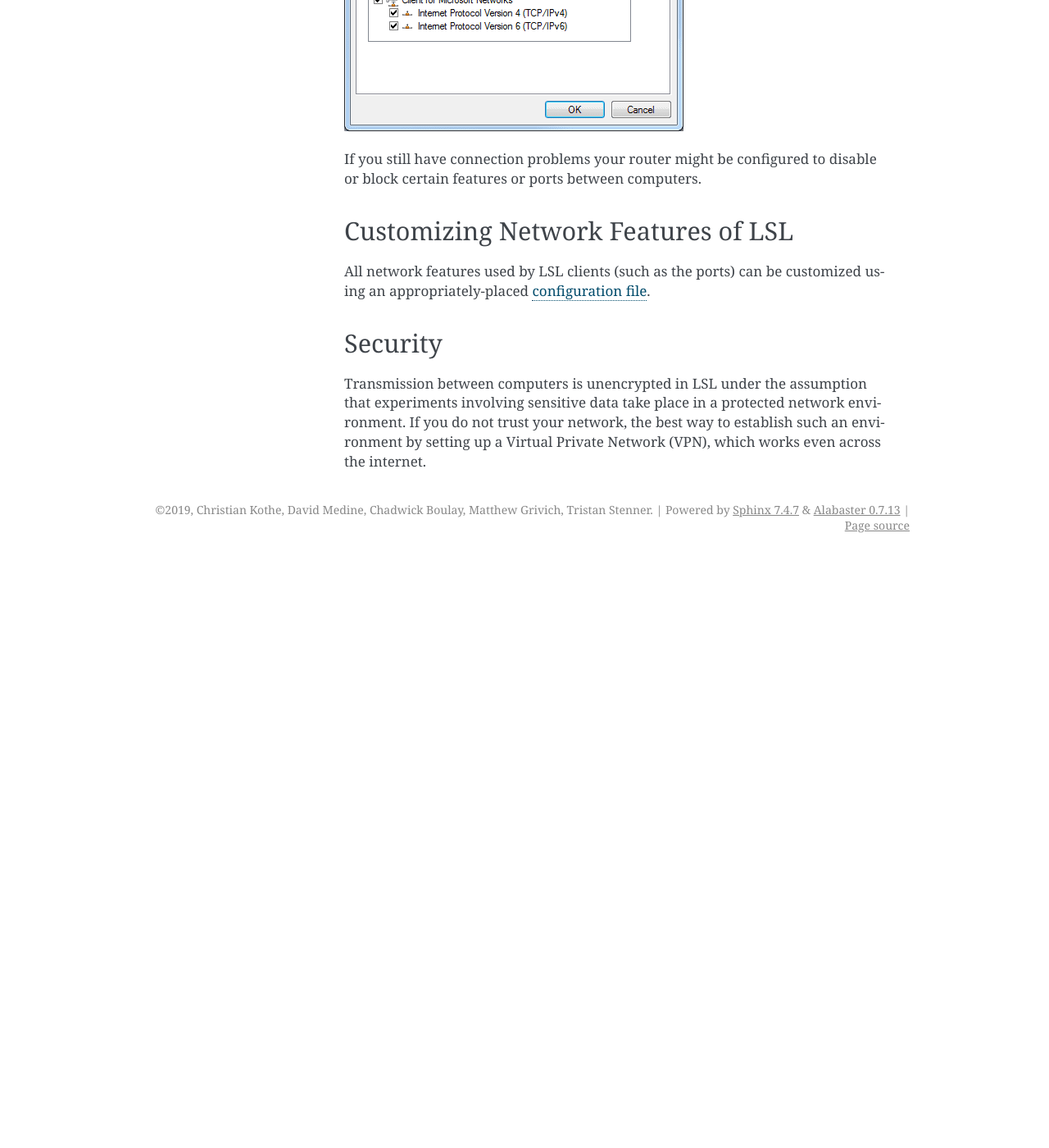
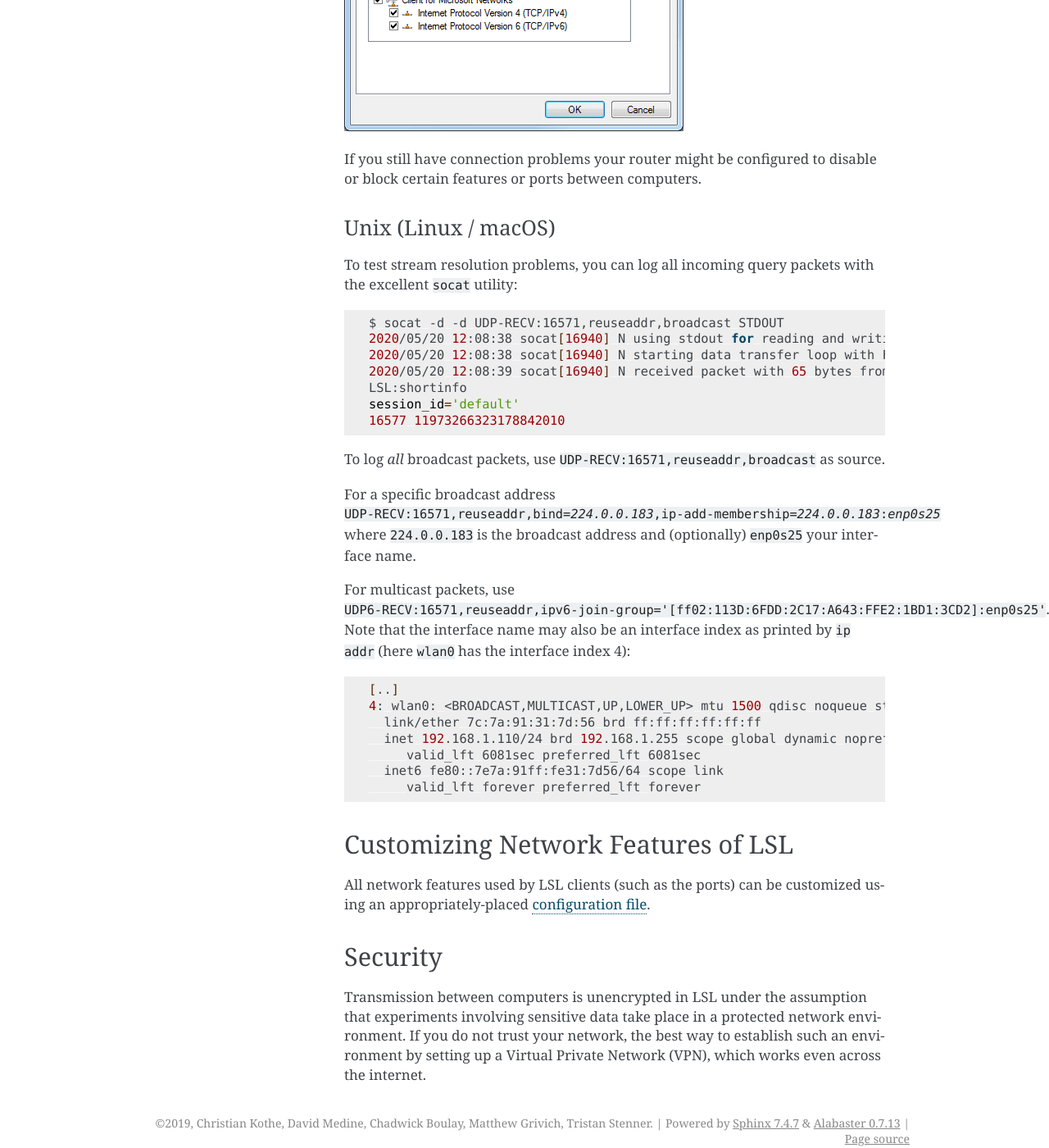
Before and after one commit to sccn/labstreaminglayer, a Sphinx documentation site: the page built from docs/info/network-connectivity.rst, in a window 1280 px wide and 1400 px high, scrolled down 4150 px. Shown: the whole window at 82% size. Built offline with Sphinx 7.4.7, drawn with Linux system fonts in a browser that asks for light colours; pages that are not in the unit, such as notebooks, are missing from menus; before the commit the page ends 4830 px from its top, so only the background shows below that.

Commit message:
Add network troubleshooting steps for unix

```diff
--- a/docs/info/network-connectivity.rst
+++ b/docs/info/network-connectivity.rst
@@ -114,6 +114,47 @@ You can track the progress in the issue tracker
 If you still have connection problems your router might be configured to
 disable or block certain features or ports between computers.
 
+Unix (Linux / macOS)
+====================
+
+To test stream resolution problems, you can log all incoming query packets with
+the excellent ``socat`` utility:
+
+.. code:: bash
+
+  $ socat -d -d UDP-RECV:16571,reuseaddr,broadcast STDOUT
+  2020/05/20 12:08:38 socat[16940] N using stdout for reading and writing
+  2020/05/20 12:08:38 socat[16940] N starting data transfer loop with FDs [5,5] and [1,1]
+  2020/05/20 12:08:39 socat[16940] N received packet with 65 bytes from AF=2 192.168.1.170:58967
+  LSL:shortinfo
+  session_id='default'
+  16577 11973266323178842010
+
+
+To log *all* broadcast packets, use
+:samp:`UDP-RECV:16571,reuseaddr,broadcast` as source.
+
+For a specific broadcast address
+:samp:`UDP-RECV:16571,reuseaddr,bind={224.0.0.183},ip-add-membership={224.0.0.183}:{enp0s25}`
+where ``224.0.0.183`` is the broadcast address and (optionally) ``enp0s25``
+your interface name.
+
+For multicast packets, use
+:samp:`UDP6-RECV:16571,reuseaddr,ipv6-join-group='[ff02:113D:6FDD:2C17:A643:FFE2:1BD1:3CD2]:enp0s25'`.
+Note that the interface name may also be an interface index as printed by
+:samp:`ip addr` (here ``wlan0`` has the interface index 4):
+
+.. code:: bash
+
+  [..]
+  4: wlan0: <BROADCAST,MULTICAST,UP,LOWER_UP> mtu 1500 qdisc noqueue state UP group default qlen 1000
+    link/ether 7c:7a:91:31:7d:56 brd ff:ff:ff:ff:ff:ff
+    inet 192.168.1.110/24 brd 192.168.1.255 scope global dynamic noprefixroute wlan0
+       valid_lft 6081sec preferred_lft 6081sec
+    inet6 fe80::7e7a:91ff:fe31:7d56/64 scope link
+       valid_lft forever preferred_lft forever
+
+
 Customizing Network Features of LSL
 ***********************************
 All network features used by LSL clients (such as the ports) can be customized
```
